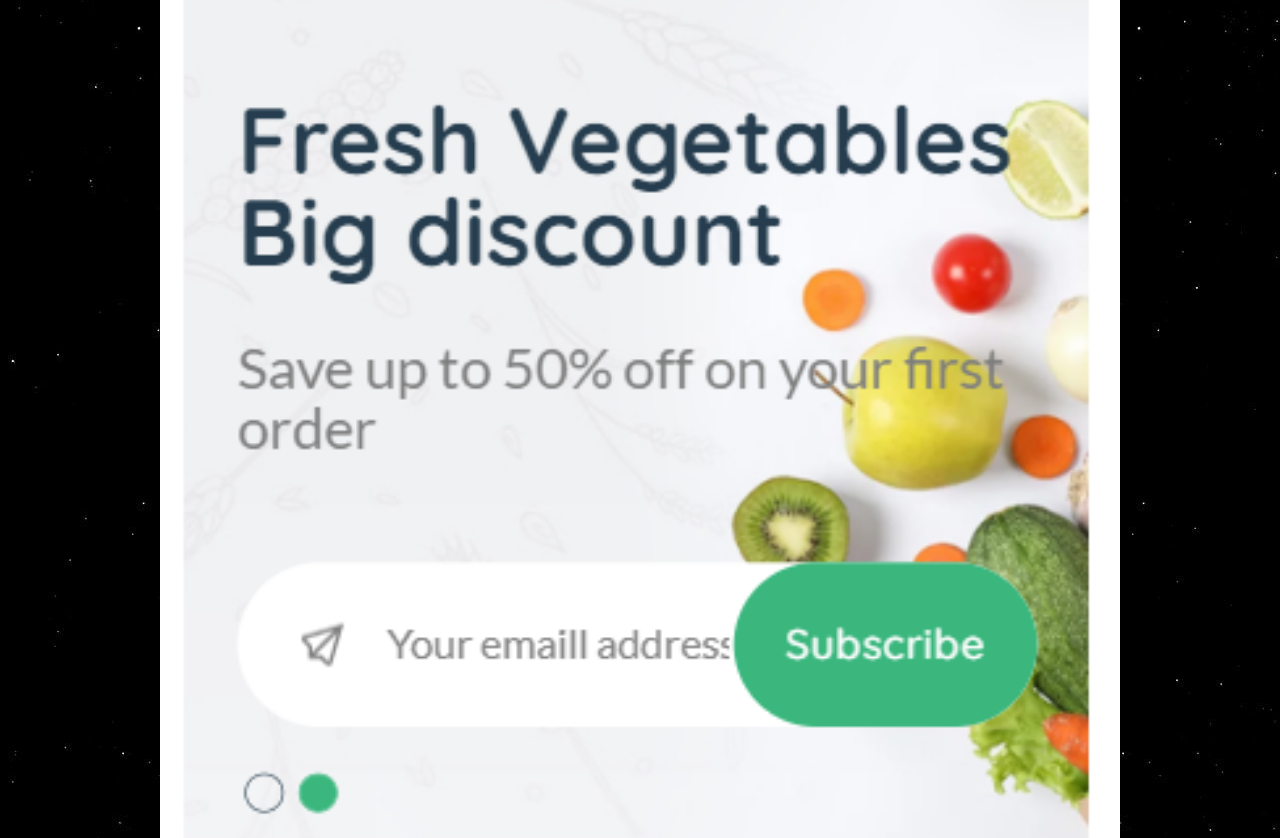
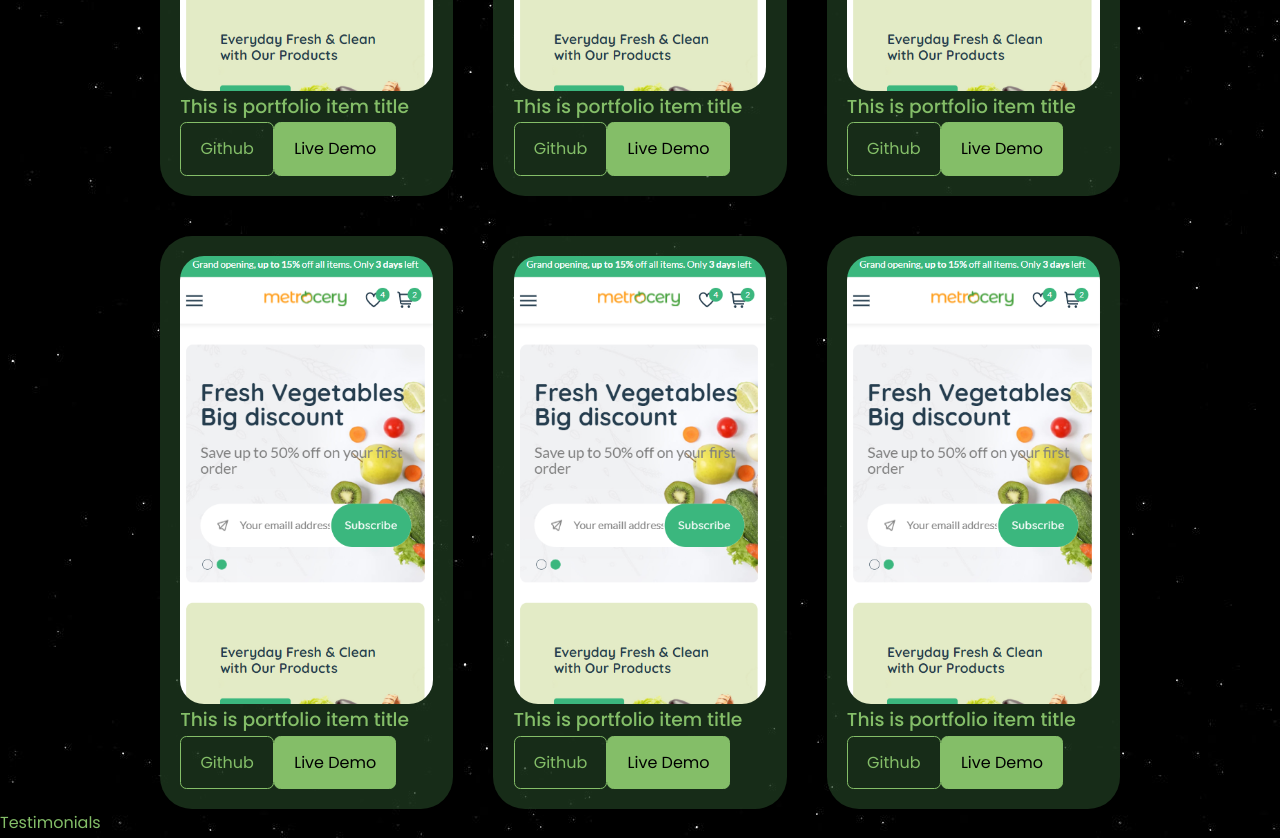
Before and after one commit to safin777/safinportfolio, a React (Create React App) app: page / in a window 1280 px wide. Shown: the part 3520-4358 px from the top of the page. Built offline with nearby package versions, Linux system fonts and the light colour scheme; a web font is replaced by a local one.

Commit message:
portfolio section 50% done

```diff
--- a/src/components/portfolio/Portfolio.jsx
+++ b/src/components/portfolio/Portfolio.jsx
@@ -8,15 +8,61 @@ const Portfolio = () => {
       <h5>My Recent Works....</h5>
       <h1>Portfolio</h1>
 
-      <div className='container portfolio-container'>
+      <div className='container portfolio__container'>
         <article className='portfolio__item'>
           <div className='portfolio__item-img'>
             <img src={Metro} alt="metro"/>
           </div>
           <h3>This is portfolio item title</h3>
-          <a href='https://github.com' className='btn'>Github</a>
-          <a href='https://github.com' className='btn btn-primary'>Live</a>
+          <a href='https://github.com' className='btn' target='_blank'>Github</a>
+          <a href='https://github.com' className='btn btn-primary'>Live Demo</a>
         </article>
+
+        <article className='portfolio__item'>
+          <div className='portfolio__item-img'>
+            <img src={Metro} alt="metro"/>
+          </div>
+          <h3>This is portfolio item title</h3>
+          <a href='https://github.com' className='btn' target='_blank'>Github</a>
+          <a href='https://github.com' className='btn btn-primary'>Live Demo</a>
+        </article>
+
+        <article className='portfolio__item'>
+          <div className='portfolio__item-img'>
+            <img src={Metro} alt="metro"/>
+          </div>
+          <h3>This is portfolio item title</h3>
+          <a href='https://github.com' className='btn' target='_blank'>Github</a>
+          <a href='https://github.com' className='btn btn-primary'>Live Demo</a>
+        </article>
+
+        <article className='portfolio__item'>
+          <div className='portfolio__item-img'>
+            <img src={Metro} alt="metro"/>
+          </div>
+          <h3>This is portfolio item title</h3>
+          <a href='https://github.com' className='btn' target='_blank'>Github</a>
+          <a href='https://github.com' className='btn btn-primary'>Live Demo</a>
+        </article>
+
+        <article className='portfolio__item'>
+          <div className='portfolio__item-img'>
+            <img src={Metro} alt="metro"/>
+          </div>
+          <h3>This is portfolio item title</h3>
+          <a href='https://github.com' className='btn' target='_blank'>Github</a>
+          <a href='https://github.com' className='btn btn-primary'>Live Demo</a>
+        </article>
+
+        <article className='portfolio__item'>
+          <div className='portfolio__item-img'>
+            <img src={Metro} alt="metro"/>
+          </div>
+          <h3>This is portfolio item title</h3>
+          <a href='https://github.com' className='btn' target='_blank'>Github</a>
+          <a href='https://github.com' className='btn btn-primary'>Live Demo</a>
+        </article>
+
       </div>
     </section>
   )
--- a/src/components/portfolio/portfolio.css
+++ b/src/components/portfolio/portfolio.css
@@ -0,0 +1,23 @@
+.portfolio__container{
+  display: grid;
+  grid-template-columns: repeat(3,1fr);
+  gap: 2.5rem;
+}
+
+.portfolio__item{
+  background: rgba(34, 65, 36, 0.683);
+  padding: 1.2rem;
+  border-radius: 2rem;
+  border:1px solid transparent;
+  transition: var(--transition);
+}
+
+.portfolio__item:hover{
+  border:1px solid var(--color-primary);
+  background: transparent;
+}
+
+.portfolio__item-img{
+  border-radius: 1.5rem;
+  overflow: hidden;
+}
```
